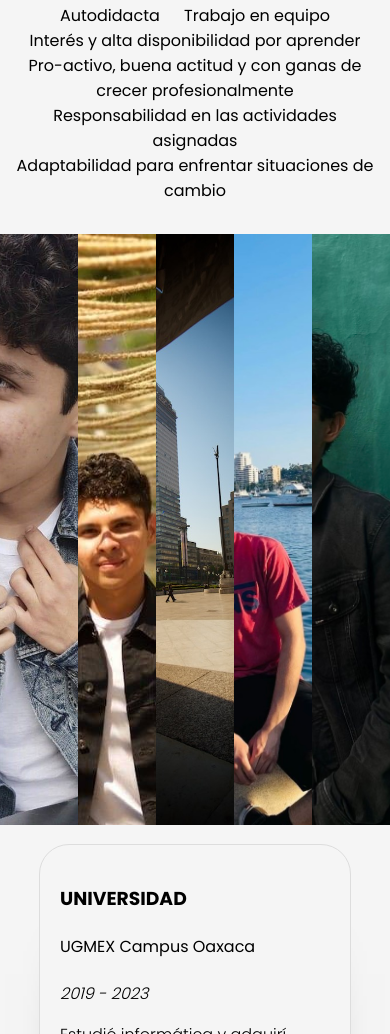
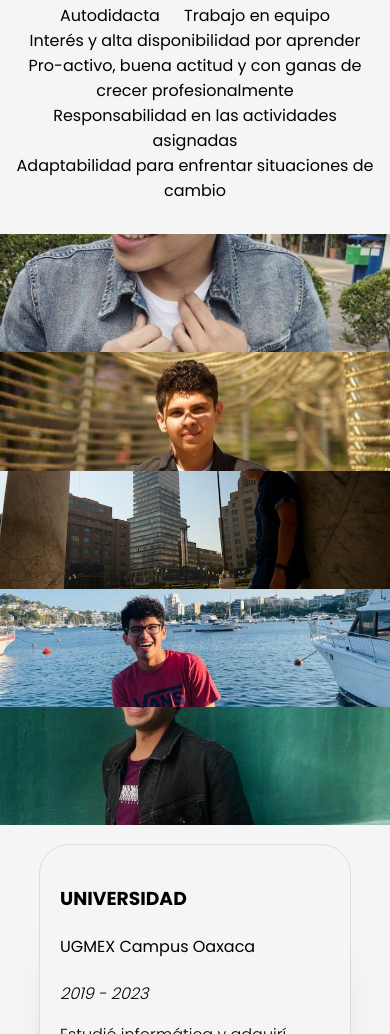
Before and after one commit to OsnielC/portfolio, a plain HTML site: page index.html in a window 390 px wide. Shown: the part 1113-2147 px from the top of the page. Drawn offline with Linux system fonts and the light colour scheme.

Commit message:
moviles accordion

```diff
--- a/assets/css/components/accordion.css
+++ b/assets/css/components/accordion.css
@@ -1,9 +1,12 @@
 /* Estilos para la galería */
 .gallery-wrap {
     display: flex;
-    flex-direction: row; /* Organizar los elementos en fila */
-    width: 100%; /* Ancho completo */
-    height: 70vh; /* Altura del 70% del viewport */
+    flex-direction: row;
+    /* Organizar los elementos en fila */
+    width: 100%;
+    /* Ancho completo */
+    height: 70vh;
+    /* Altura del 70% del viewport */
 }
 
 /* Estilos para cada ítem de la galería */
@@ -16,7 +19,8 @@
     transition: flex 0.8s ease;
 
     &:hover {
-        flex: 7; /* Expandir el ítem al hacer hover */
+        flex: 7;
+        /* Expandir el ítem al hacer hover */
     }
 }
 
@@ -39,3 +43,20 @@
 .item-5 {
     background-image: url('../../img/osniel5.jpg');
 }
+
+
+/* Estilos para dispositivos móviles */
+@media (max-width: 500px) {
+    .gallery-wrap {
+        flex-direction: column;
+        /* Cambiar a columna en dispositivos móviles */
+        max-height: none;
+        /* Restaurar la altura predeterminada */
+    }}
+
+    .item {
+        flex: 1;
+        /* Restaurar el valor de flex predeterminado */
+        height: 50vh;
+        /* Altura del 50% del viewport */
+    }
```
